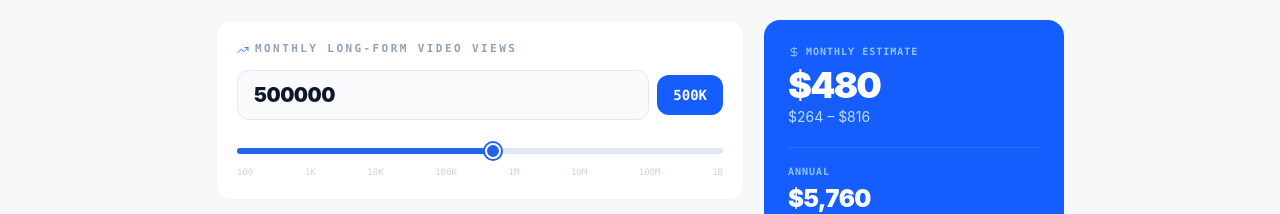
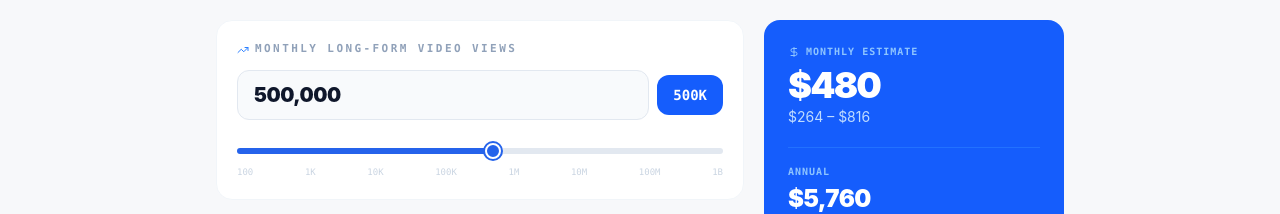
Before and after one commit to ihalokam/unitconveerter, a Next.js app: page /calculator/long-youtube-video-earnings-calculator in a window 1280 px wide. Shown: the part 578-792 px from the top of the page. Built offline with nearby package versions, Linux system fonts and the light colour scheme.

Commit message:
numbering formatting changeed to more local

```diff
--- a/app/Components/Calculator/LongVideoEarnings/Calculator.tsx
+++ b/app/Components/Calculator/LongVideoEarnings/Calculator.tsx
@@ -181,11 +181,25 @@ export default function Calculator() {
                                 <input
                                     id="views-input"
                                     type="text"
-                                    value={raw}
-                                    onChange={e => {
-                                        setRaw(e.target.value);
-                                        const n = parseInt(e.target.value.replace(/,/g, ""), 10);
-                                        if (!isNaN(n) && n >= 100 && n <= 1e9) setViews(n);
+                                    inputMode="numeric"
+                                    value={
+                                        raw
+                                            ? Number(raw.replace(/,/g, "")).toLocaleString(
+                                                typeof window !== "undefined"
+                                                    ? navigator.language
+                                                    : "en-US"
+                                            )
+                                            : ""
+                                    }
+                                    onChange={(e) => {
+                                        const clean = e.target.value.replace(/[^0-9]/g, "");
+                                        setRaw(clean);
+
+                                        const n = parseInt(clean, 10);
+
+                                        if (!isNaN(n) && n >= 100 && n <= 1e9) {
+                                            setViews(n);
+                                        }
                                     }}
                                     placeholder="e.g. 500000"
                                     className="flex-1 bg-slate-50 border border-slate-200 rounded-xl px-4 py-2.5 text-xl font-black text-slate-900 tracking-tight focus:outline-none focus:border-blue-500 focus:bg-white transition-all"
--- a/app/Components/Calculator/ShortsEarnings/Calculator.tsx
+++ b/app/Components/Calculator/ShortsEarnings/Calculator.tsx
@@ -88,8 +88,18 @@ export default function Calculator() {
                         <input
                             type="text"
                             inputMode="numeric"
-                            value={Number(rawViews).toLocaleString()}
-                            onChange={(e) => setRawViews(e.target.value.replace(/[^0-9]/g, ""))}
+                            value={
+                                rawViews
+                                    ? Number(rawViews).toLocaleString(
+                                        typeof window !== "undefined"
+                                            ? navigator.language
+                                            : "en-US"
+                                    )
+                                    : ""
+                            }
+                            onChange={(e) =>
+                                setRawViews(e.target.value.replace(/[^0-9]/g, ""))
+                            }
                             className="w-full rounded-2xl border border-slate-200 bg-white px-5 py-4 text-2xl font-black tracking-tighter text-slate-900 placeholder:text-slate-300 outline-none focus:border-blue-600 focus:ring-2 focus:ring-blue-100 transition-all"
                         />
                         {monthlyViews > 0 && (
```
